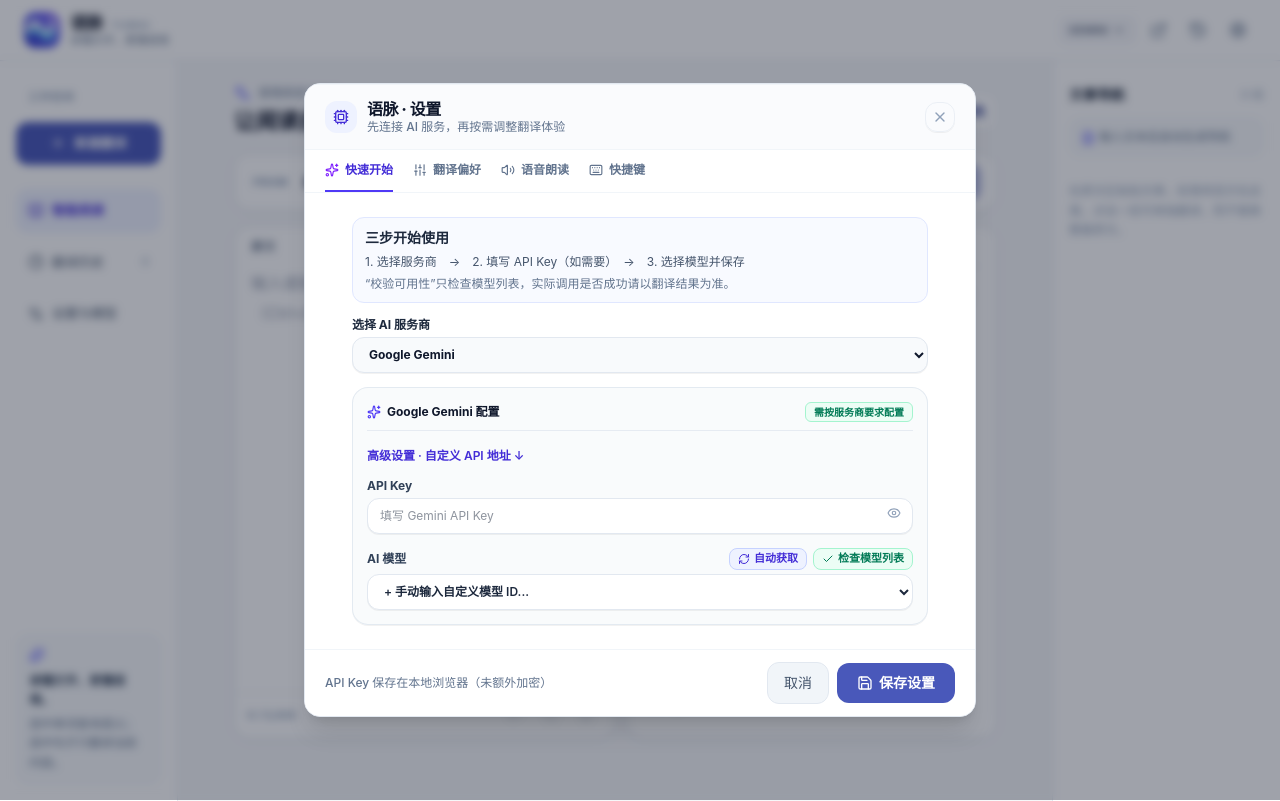
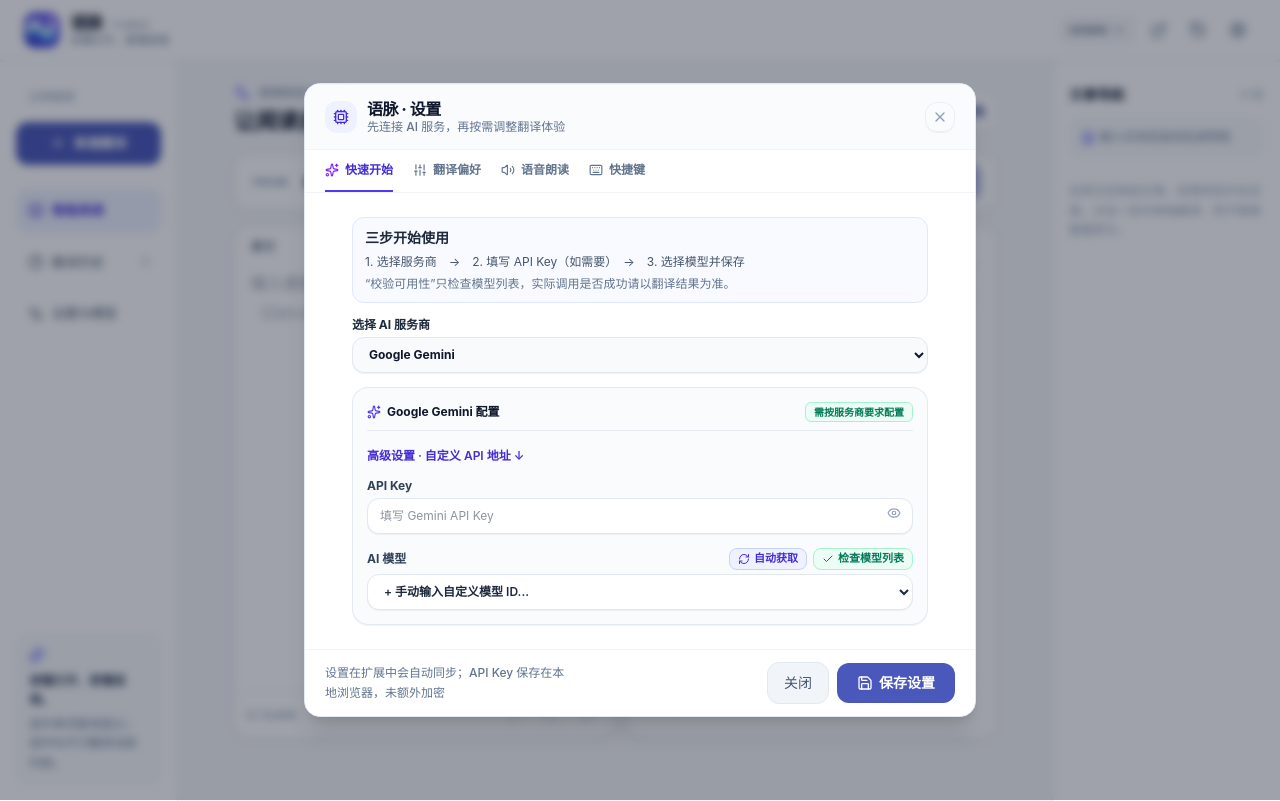
Before and after one commit to xiaobaoliu849/freeai-context-translator, a React (Vite) app: page / in a window 1280 px wide. Both pictures are taken after a click on the button "设置与模型". Built offline with nearby package versions, Linux system fonts and the light colour scheme.

Commit message:
fix(ux): make settings autosave and close behavior explicit

```diff
--- a/src/components/SettingsModal.tsx
+++ b/src/components/SettingsModal.tsx
@@ -1090,13 +1090,13 @@
 
         {/* Footer Actions */}
         <div className="yumai-settings-footer px-5 py-3 border-t border-slate-100 bg-white flex items-center justify-between gap-3">
-          <span className="text-xs text-slate-500 font-medium max-w-[240px] leading-relaxed">API Key 保存在本地浏览器（未额外加密）</span>
+          <span className="text-xs text-slate-500 font-medium max-w-[240px] leading-relaxed">设置在扩展中会自动同步；API Key 保存在本地浏览器，未额外加密</span>
           <div className="flex items-center gap-2">
             <button
               onClick={onClose}
               className="px-4 py-2.5 rounded-xl text-sm font-medium text-slate-600 hover:text-slate-900 bg-slate-100 hover:bg-slate-200 border border-slate-200 transition-colors cursor-pointer"
             >
-              取消
+              关闭
             </button>
             <button
               id="save-settings-btn"
```
